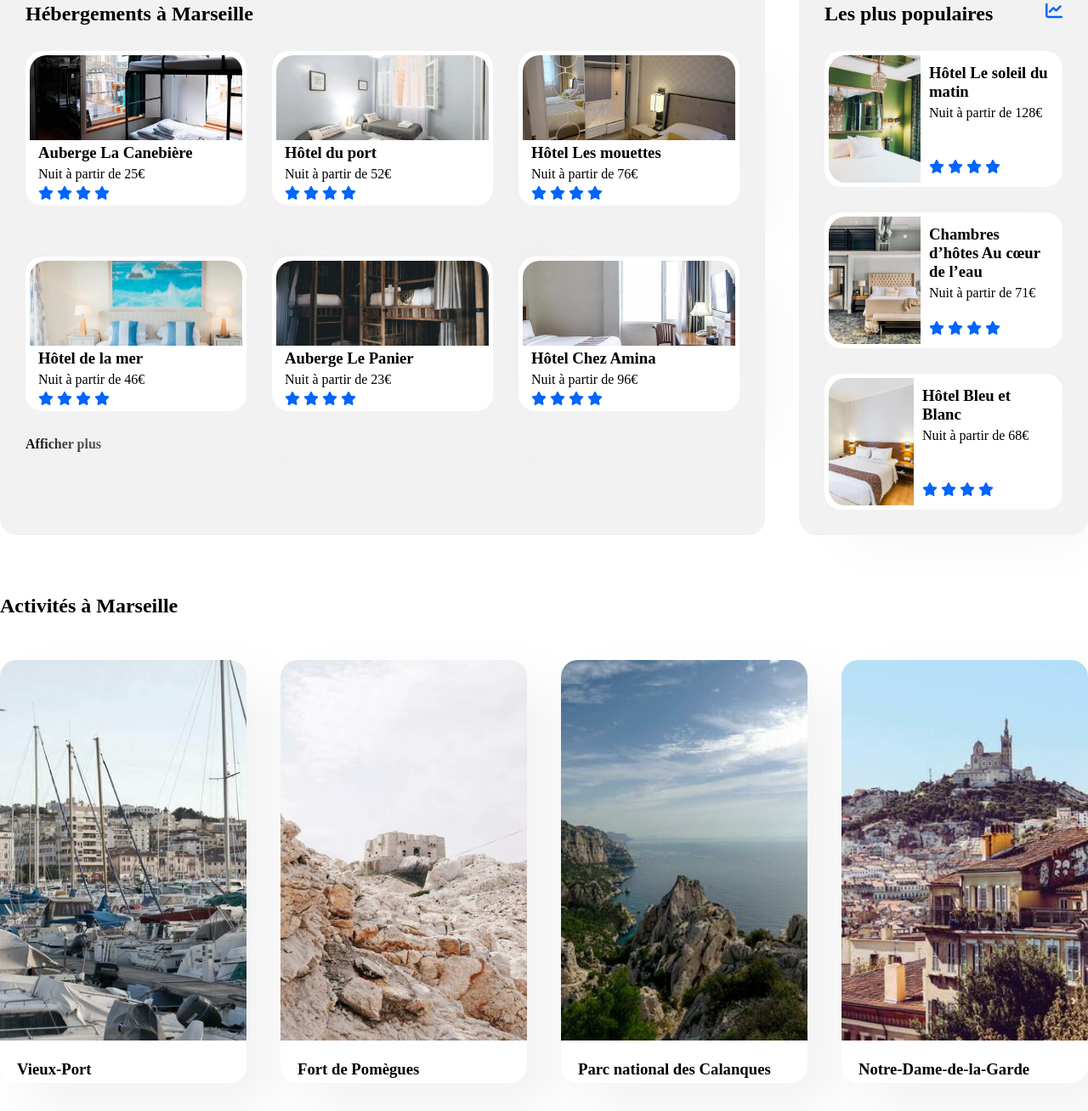
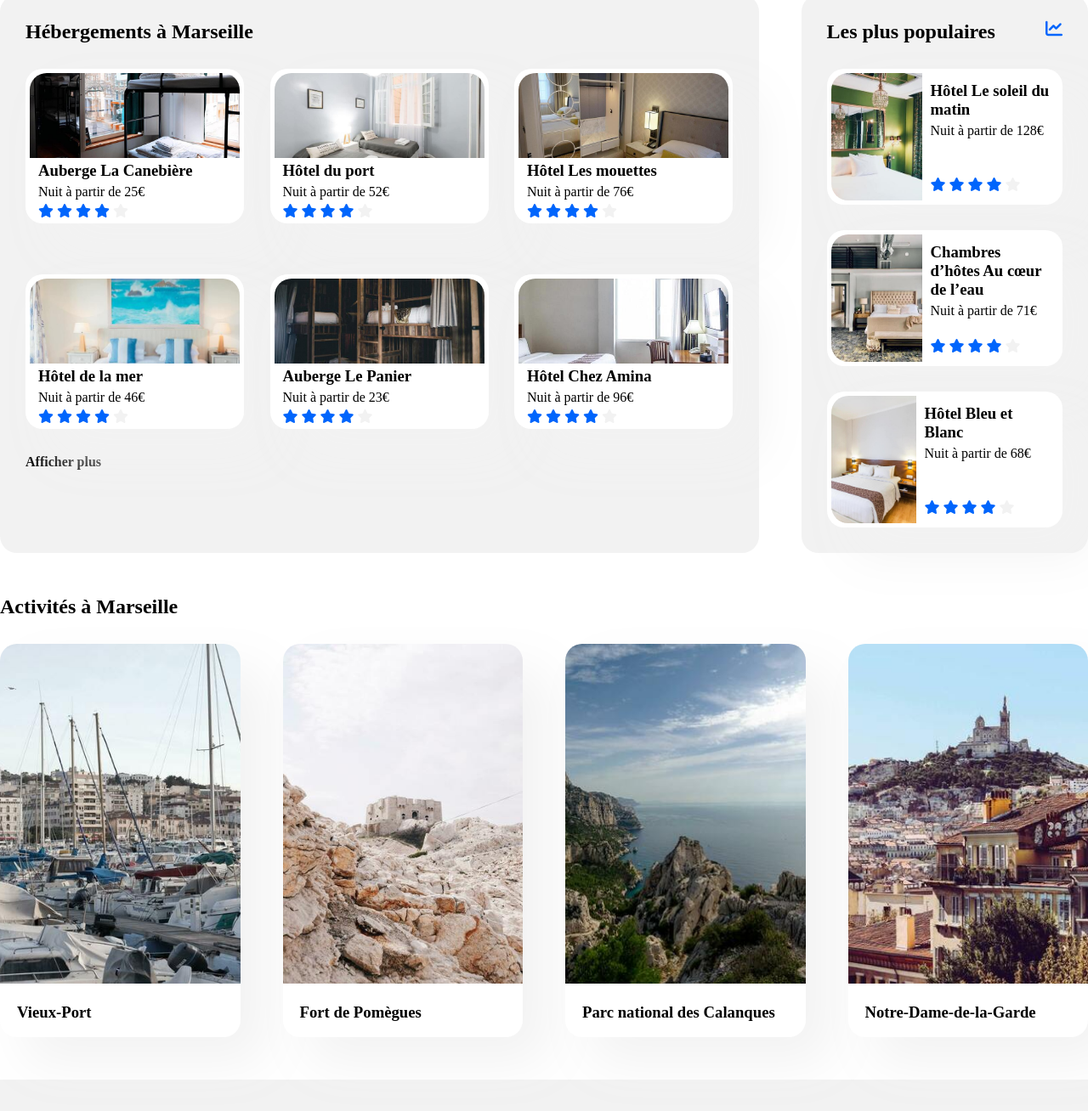
Before and after one commit to REGNIER25/oc_projet2, a plain HTML site: page index.html in a window 1280 px wide. Shown: the part 451-1759 px from the top of the page at 85% size. Drawn offline with Linux system fonts and the light colour scheme; a web font is replaced by a local one.

Commit message:
me 080223

```diff
--- a/css/style.css
+++ b/css/style.css
@@ -28,6 +28,13 @@ li {
   list-style-type: none;
 }
 
+/*liens*/
+
+a {
+  text-decoration: none;
+  color: #000000;
+}
+
 /*header*/
 
 .header {
@@ -35,7 +42,7 @@ li {
   justify-content: space-between;
   display: flex;
   flex-direction: row;
-  margin-top: 19px;
+  padding-top: 40px;
 }
 
 /* logo */
@@ -46,23 +53,12 @@ li {
 }
 
 /*nav*/
-nav a {
-  padding: 0px 50px;
-}
 
-/*liens*/
-
-a {
-  text-decoration: none;
-  color: #000000;
-}
-
-
+nav a {padding: 0px 50px; padding-top: 30px;}
 nav a:hover {
   color: #0065FC;
-  border-top: 1px solid #0065FC;
-  padding-top: 10px;
-}
+  border-top: 2px solid #0065FC;}
+
 
 
 /*Recherche*/
@@ -133,8 +129,9 @@ input::placeholder {
 
 .filtres {
   display: flex;
-  justify-content: space-between;
+  align-items: center;
   margin-top: 30px;
+  gap: 30px;
 }
 
 .titrefiltres {
@@ -197,7 +194,7 @@ input::placeholder {
   margin-top: 50px;
   height: 100%;
   display: flex;
-  gap: 40px;
+  gap: 50px;
 }
 
 .heb {
@@ -257,6 +254,10 @@ input::placeholder {
   border-radius: 20px 20px 0px 0px;
   object-fit: cover;
 }
+
+/*cinquième étoile grise*/
+.star i:last-child {color:#F2F2F2;}
+
 
 /*Afficher plus*/
 .afficher {
@@ -331,12 +332,11 @@ input::placeholder {
 
 /*.textpop {padding-top: -30px;}*/
 
-/*icone star*/
-.star {
+/*icone star pop*/
+.starpop {
   position: absolute;
   top: 80%;
 }
-
 
 
 /*Activités*/
@@ -348,12 +348,16 @@ input::placeholder {
   flex-direction: column;
 }
 
+/*titre activités h2*/
+
+.titreact {margin:0;}
+
 .articleactivites {
   display: flex;
   flex-direction: row;
   padding-top: 30px;
   width: 100%;
-  gap: 40px;
+  gap: 50px;
 }
 
 .aact {
@@ -370,11 +374,11 @@ input::placeholder {
   object-fit: cover;
   border-radius: 20px 20px 0px 0px;
   width: 100%;
-  height: 90%;
+  height: 400px;
 }
 
 /*titres activités h3*/
-.titreact {
+.titresact {
   padding-left: 20px;
   display: flex;
   flex-direction: row;
--- a/index.html
+++ b/index.html
@@ -17,8 +17,8 @@
         <a href="index.html"><img class="logo" src="images/logo/booki.png" alt="Logo Booki"></a>
 
         <nav>
-            <a href="#hebergements">Hébergements</a>
-            <a href="#activites">Activités</a>
+            <a class="liennav" href="#hebergements">Hébergements</a>
+            <a class="liennav" href="#activites">Activités</a>
         </nav>
 
     </header>
@@ -72,7 +72,8 @@
                             <div class="texteheb">
                                 <h3 class="titrecarteheb">Auberge La Canebière</h3>
                                 <p class="nuit">Nuit à partir de 25€</p>
-                                <div>
+                                <div class="star">
+                                    <i class="fa-solid fa-star"></i>
                                     <i class="fa-solid fa-star"></i>
                                     <i class="fa-solid fa-star"></i>
                                     <i class="fa-solid fa-star"></i>
@@ -89,7 +90,8 @@
                             <div class="texteheb">
                                 <h3 class="titrecarteheb">Hôtel du port</h3>
                                 <p class="nuit">Nuit à partir de 52€</p>
-                                <div> <i class="fa-solid fa-star"></i>
+                                <div class="star"> <i class="fa-solid fa-star"></i>
+                                    <i class="fa-solid fa-star"></i>
                                     <i class="fa-solid fa-star"></i>
                                     <i class="fa-solid fa-star"></i>
                                     <i class="fa-solid fa-star"></i>
@@ -105,7 +107,8 @@
                             <div class="texteheb">
                                 <h3 class="titrecarteheb">Hôtel Les mouettes</h3>
                                 <p class="nuit">Nuit à partir de 76€</p>
-                                <div>
+                                <div class="star">
+                                    <i class="fa-solid fa-star"></i>
                                     <i class="fa-solid fa-star"></i>
                                     <i class="fa-solid fa-star"></i>
                                     <i class="fa-solid fa-star"></i>
@@ -124,7 +127,8 @@
                             <div class="texteheb">
                                 <h3 class="titrecarteheb">Hôtel de la mer</h3>
                                 <p class="nuit">Nuit à partir de 46€</p>
-                                <div>
+                                <div class="star">
+                                    <i class="fa-solid fa-star"></i>
                                     <i class="fa-solid fa-star"></i>
                                     <i class="fa-solid fa-star"></i>
                                     <i class="fa-solid fa-star"></i>
@@ -141,7 +145,8 @@
                             <div class="texteheb">
                                 <h3 class="titrecarteheb">Auberge Le Panier</h3>
                                 <p class="nuit">Nuit à partir de 23€</p>
-                                <div>
+                                <div class="star">
+                                    <i class="fa-solid fa-star"></i>
                                     <i class="fa-solid fa-star"></i>
                                     <i class="fa-solid fa-star"></i>
                                     <i class="fa-solid fa-star"></i>
@@ -158,7 +163,8 @@
                             <div class="texteheb">
                                 <h3 class="titrecarteheb">Hôtel Chez Amina</h3>
                                 <p class="nuit">Nuit à partir de 96€</p>
-                                <div>
+                                <div class="star">
+                                    <i class="fa-solid fa-star"></i>
                                     <i class="fa-solid fa-star"></i>
                                     <i class="fa-solid fa-star"></i>
                                     <i class="fa-solid fa-star"></i>
@@ -197,7 +203,8 @@
                                     <p class="nuit">Nuit à partir de 128€</p>
                                 </div>
 
-                                <div class="star">
+                                <div class="star starpop">
+                                    <i class="fa-solid fa-star"></i>
                                     <i class="fa-solid fa-star"></i>
                                     <i class="fa-solid fa-star"></i>
                                     <i class="fa-solid fa-star"></i>
@@ -219,7 +226,8 @@
                                     <p class="nuit">Nuit à partir de 71€</p>
                                 </div>
 
-                                <div class="star">
+                                <div class="star starpop">
+                                    <i class="fa-solid fa-star"></i>
                                     <i class="fa-solid fa-star"></i>
                                     <i class="fa-solid fa-star"></i>
                                     <i class="fa-solid fa-star"></i>
@@ -240,7 +248,8 @@
                                     <p class="nuit">Nuit à partir de 68€</p>
                                 </div>
 
-                                <div class="star">
+                                <div class="star starpop">
+                                    <i class="fa-solid fa-star"></i>
                                     <i class="fa-solid fa-star"></i>
                                     <i class="fa-solid fa-star"></i>
                                     <i class="fa-solid fa-star"></i>
@@ -259,9 +268,8 @@
 
         <section id="activites">
 
-            <div>
-                <h2>Activités à Marseille</h2>
-            </div>
+                <h2 class = "titreact">Activités à Marseille</h2>
+
 
             <div class="articleactivites">
 
@@ -271,7 +279,7 @@
                         <img class="imgact" src="images/activites/reno-laithienne-QUgJhdY5Fyk-unsplash.jpg"
                             alt="Vieux-Port">
 
-                        <div class="titreact">
+                        <div class="titresact">
                             <h3>Vieux-Port</h3>
                         </div>
                     </div>
@@ -281,7 +289,7 @@
                     <div class="cardact shadow">
                         <img class="imgact" src="images/activites/paul-hermann-QFTrLdQIRhI-unsplash.jpg"
                             alt="Fort de Pomègues">
-                        <div class="titreact">
+                        <div class="titresact">
                             <h3>Fort de Pomègues</h3>
                         </div>
                     </div>
@@ -292,7 +300,7 @@
                         <img class="imgact" src="images/activites/kilyan-sockalingum-NR8-cBCN3aI-unsplash.jpg"
                             alt="Parc national des Calanques">
 
-                        <div class="titreact">
+                        <div class="titresact">
                             <h3>Parc national des Calanques</h3>
                         </div>
                     </div>
@@ -303,7 +311,7 @@
                         <img class="imgact" src="images/activites/florian-wehde-xW9e8gdotxI-unsplash.jpg"
                             alt="Notre-Dame-de-la-Garde">
 
-                        <div class="titreact">
+                        <div class="titresact">
                             <h3>Notre-Dame-de-la-Garde</h3>
                         </div>
                     </div>
```
